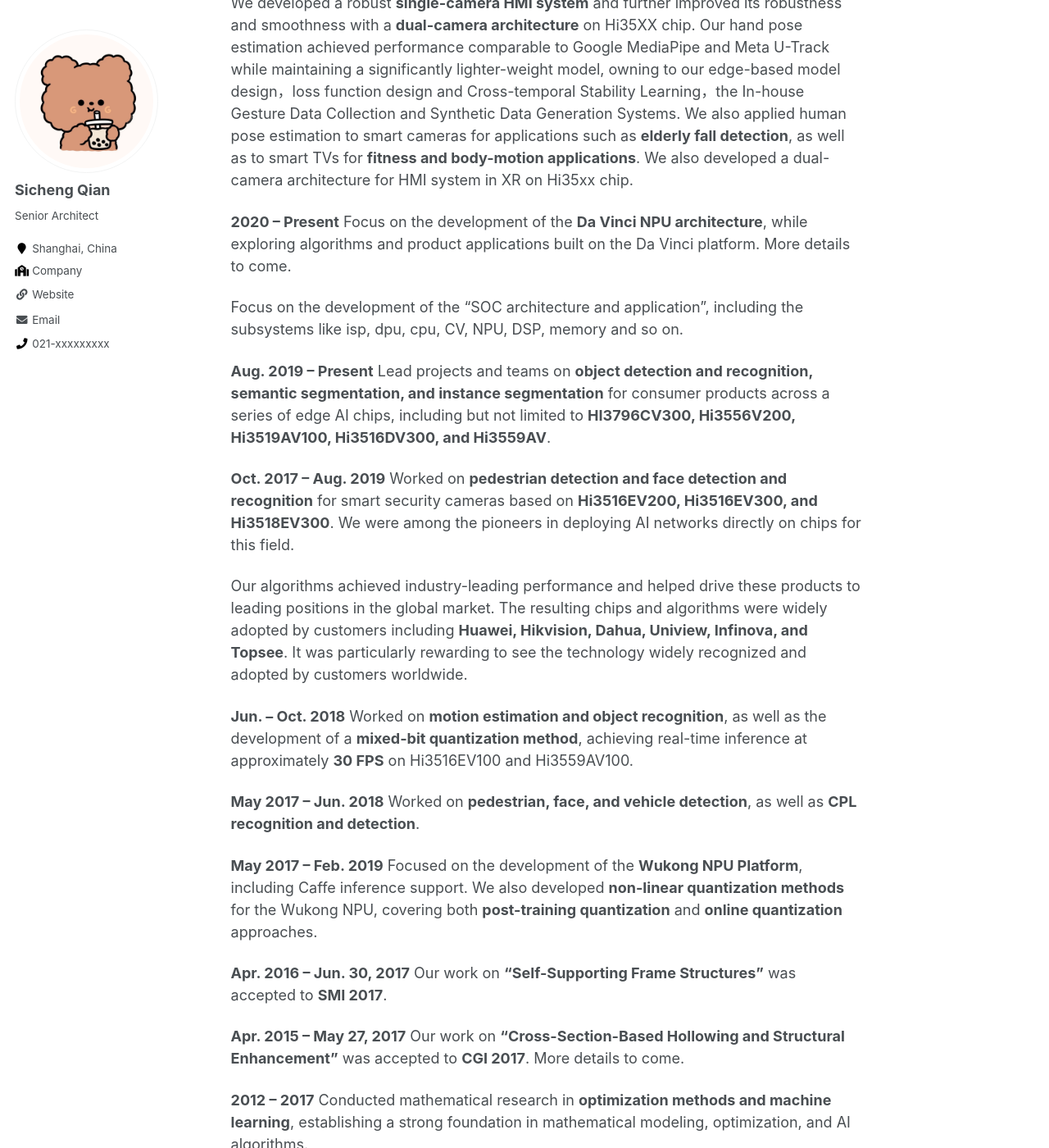
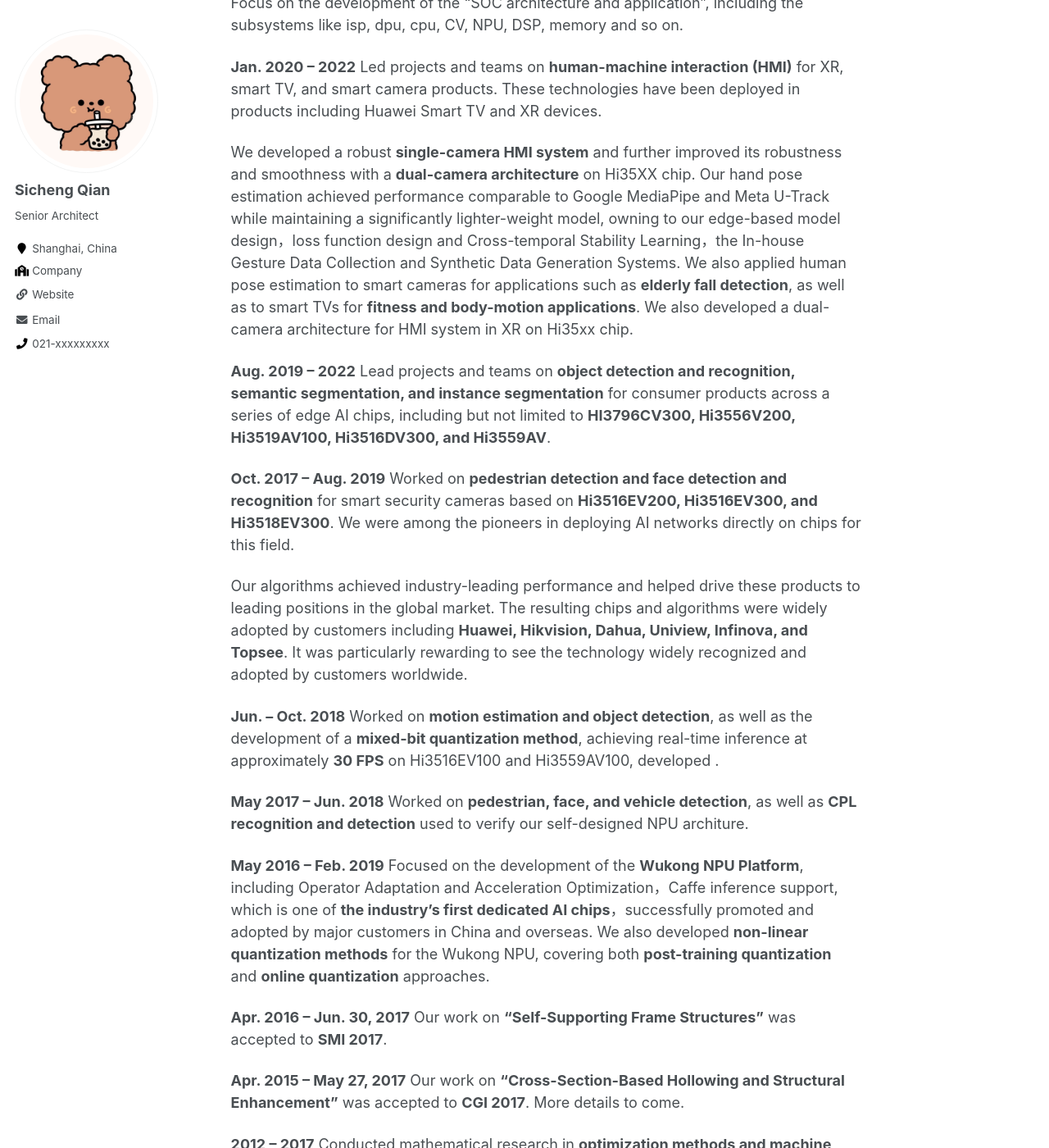
Before and after one commit to aqsc/aqsc.github.io, a Jekyll site: the page built from _pages/about.md, in a window 1280 px wide and 1400 px high, scrolled down 2074 px. Shown: the whole window at 82% size. Built offline with Jekyll 4.4.1, drawn with Linux system fonts in a browser that asks for light colours; some of the changed text lies outside the part shown.

Commit message:
Update about.md

```diff
--- a/_pages/about.md
+++ b/_pages/about.md
@@ -136,18 +136,20 @@
 **Jan. 2022 – 2023**
 Focus on **touch-screen algorithms and signal processing**, including SIN/COS demodulation, TDM/CDM matrix processing, CIC and FIR filtering, and IQ processing, with the goal of improving SNR performance for HiSilicon/Huawei products. We have surpassesed Microsoft and Samsung in both performance and efficiency.
 
+
+**2020 – Present**
+Focus on the development of the **Da Vinci NPU architecture**, while exploring algorithms and product applications built on the Da Vinci platform. More details to come.
+
+Focus on the development of the "SOC architecture and application", including the subsystems like isp, dpu, cpu, CV, NPU, DSP, memory and so on.
+
 **Jan. 2020 – 2022**
 Led projects and teams on **human-machine interaction (HMI)** for XR, smart TV, and smart camera products. These technologies have been deployed in products including Huawei Smart TV and XR devices.
 
 We developed a robust **single-camera HMI system** and further improved its robustness and smoothness with a **dual-camera architecture** on Hi35XX chip. Our hand pose estimation achieved performance comparable to Google MediaPipe and Meta U-Track while maintaining a significantly lighter-weight model, owning to our edge-based model design，loss function design and Cross-temporal Stability Learning，the In-house Gesture Data Collection and Synthetic Data Generation Systems. We also applied human pose estimation to smart cameras for applications such as **elderly fall detection**, as well as to smart TVs for **fitness and body-motion applications**.
 We also developed a dual-camera architecture for HMI system in XR on Hi35xx chip.
 
-**2020 – Present**
-Focus on the development of the **Da Vinci NPU architecture**, while exploring algorithms and product applications built on the Da Vinci platform. More details to come.
 
-Focus on the development of the "SOC architecture and application", including the subsystems like isp, dpu, cpu, CV, NPU, DSP, memory and so on.
-
-**Aug. 2019 – Present**
+**Aug. 2019 – 2022**
 Lead projects and teams on **object detection and recognition, semantic segmentation, and instance segmentation** for consumer products across a series of edge AI chips, including but not limited to **HI3796CV300, Hi3556V200, Hi3519AV100, Hi3516DV300, and Hi3559AV**.
 
 **Oct. 2017 – Aug. 2019**
@@ -156,13 +158,13 @@
 Our algorithms achieved industry-leading performance and helped drive these products to leading positions in the global market. The resulting chips and algorithms were widely adopted by customers including **Huawei, Hikvision, Dahua, Uniview, Infinova, and Topsee**. It was particularly rewarding to see the technology widely recognized and adopted by customers worldwide.
 
 **Jun. – Oct. 2018**
-Worked on **motion estimation and object recognition**, as well as the development of a **mixed-bit quantization method**, achieving real-time inference at approximately **30 FPS** on Hi3516EV100 and Hi3559AV100.
+Worked on **motion estimation and object detection**, as well as the development of a **mixed-bit quantization method**, achieving real-time inference at approximately **30 FPS** on Hi3516EV100 and Hi3559AV100, developed .
 
 **May 2017 – Jun. 2018**
-Worked on **pedestrian, face, and vehicle detection**, as well as **CPL recognition and detection**.
+Worked on **pedestrian, face, and vehicle detection**, as well as **CPL recognition and detection** used to verify our self-designed NPU architure.
 
-**May 2017 – Feb. 2019**
-Focused on the development of the **Wukong NPU Platform**, including Caffe inference support. We also developed **non-linear quantization methods** for the Wukong NPU, covering both **post-training quantization** and **online quantization** approaches.
+**May 2016 – Feb. 2019**
+Focused on the development of the **Wukong NPU Platform**, including Operator Adaptation and Acceleration Optimization，Caffe inference support, which is one of **the industry's first dedicated AI chips**，successfully promoted and adopted by major customers in China and overseas. We also developed **non-linear quantization methods** for the Wukong NPU, covering both **post-training quantization** and **online quantization** approaches.
 
 **Apr. 2016 – Jun. 30, 2017**
 Our work on **“Self-Supporting Frame Structures”** was accepted to **SMI 2017**.
```
